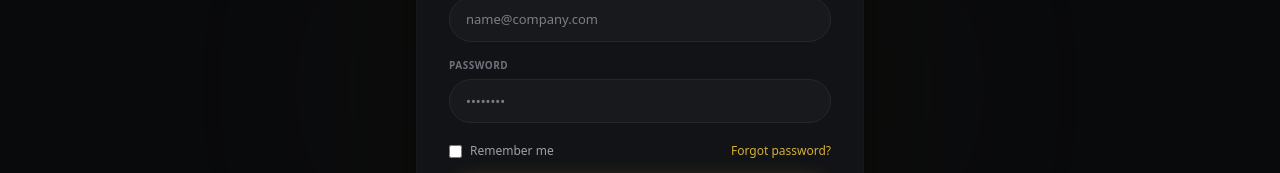
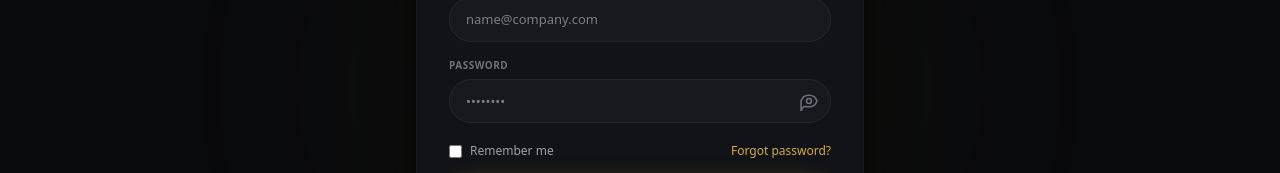
Before and after one commit to 1ewig/stitch-hub, a Next.js app: page /auth/login in a window 1280 px wide. Shown: the part 393-566 px from the top of the page. Built offline with nearby package versions, Linux system fonts and the light colour scheme; no server answers.

Commit message:
feat: implement password visibility eye toggle and remember me email caching

```diff
--- a/src/components/auth/AuthInput.tsx
+++ b/src/components/auth/AuthInput.tsx
@@ -1,4 +1,6 @@
 "use client";
+
+import { useState } from "react";
 
 interface AuthInputProps {
   label: string;
@@ -19,20 +21,61 @@
   required,
   autoComplete,
 }: AuthInputProps) {
+  const [showPassword, setShowPassword] = useState(false);
+  const isPassword = type === "password";
+  const inputType = isPassword ? (showPassword ? "text" : "password") : type;
+
   return (
     <div>
       <label className="block text-[10px] font-bold uppercase tracking-wider text-zinc-500 mb-1.5">
         {label}
       </label>
+      <div className="relative">
         <input
-        type={type}
+          type={inputType}
           required={required}
           value={value}
           onChange={(e) => onChange(e.target.value)}
           autoComplete={autoComplete}
-        className="w-full bg-[#18191d] border border-zinc-800 rounded-xl px-4 py-3 text-sm text-zinc-200 focus:border-[#d4af37] focus:outline-none transition-colors"
+          className={`w-full bg-[#18191d] border border-zinc-800 rounded-xl px-4 py-3 text-sm text-zinc-200 focus:border-[#d4af37] focus:outline-none transition-colors ${
+            isPassword ? "pr-10" : ""
+          }`}
           placeholder={placeholder}
         />
+        {isPassword && (
+          <button
+            type="button"
+            onClick={() => setShowPassword(!showPassword)}
+            className="absolute right-3 top-1/2 -translate-y-1/2 text-zinc-500 hover:text-white transition-colors cursor-pointer"
+          >
+            {showPassword ? (
+              <svg className="w-5 h-5" fill="none" viewBox="0 0 24 24" stroke="currentColor">
+                <path
+                  strokeLinecap="round"
+                  strokeLinejoin="round"
+                  strokeWidth={1.8}
+                  d="M13.875 18.825A10.05 10.05 0 0112 19c-4.478 0-8.268-2.943-9.543-7a9.97 9.97 0 011.563-3.029m5.858.908a3 3 0 114.243 4.243M9.878 9.878l4.242 4.242M9.88 9.88l-3.29-3.29m7.532 7.532l3.29 3.29M3 3l3.59 3.59m0 0A9.953 9.953 0 0112 5c4.478 0 8.268 2.943 9.543 7a10.025 10.025 0 01-4.132 5.411m0 0L21 21"
+                />
+              </svg>
+            ) : (
+              <svg className="w-5 h-5" fill="none" viewBox="0 0 24 24" stroke="currentColor">
+                <path
+                  strokeLinecap="round"
+                  strokeLinejoin="round"
+                  strokeWidth={1.8}
+                  d="M15 12a3 3 0 11-6 0 3 3 0 016 0z"
+                />
+                <path
+                  strokeLinecap="round"
+                  strokeLinejoin="round"
+                  strokeWidth={1.8}
+                  d="M2.458 12C3.732 7.943 7.523 5 12 5c4.478 0 8.268 2.943 9.542 7-1.274 4.057-5.064 7-9.542 7-4.477 0-8.268-2.943-9.542 7z"
+                />
+              </svg>
+            )}
+          </button>
+        )}
+      </div>
     </div>
   );
 }
--- a/src/hooks/useAuth.ts
+++ b/src/hooks/useAuth.ts
@@ -1,6 +1,6 @@
 "use client";
 
-import { useState } from "react";
+import { useState, useEffect } from "react";
 import { createClient } from "../utils/supabase/client";
 
 export function useAuth() {
@@ -12,6 +12,19 @@
   const [email, setEmail] = useState("");
   const [password, setPassword] = useState("");
   const [rememberMe, setRememberMe] = useState(false);
+
+  // Check if email was remembered on mount
+  useEffect(() => {
+    try {
+      const savedEmail = localStorage.getItem("remembered_email");
+      if (savedEmail) {
+        setEmail(savedEmail);
+        setRememberMe(true);
+      }
+    } catch (e) {
+      console.warn("Failed to read from localStorage:", e);
+    }
+  }, []);
 
   const handleSubmit = async (e: React.FormEvent) => {
     e.preventDefault();
@@ -32,6 +45,17 @@
           setError(signInError.message || "Invalid email or password. Please try again.");
           setLoading(false);
         } else {
+          // Handle "Remember me" on successful login
+          try {
+            if (rememberMe) {
+              localStorage.setItem("remembered_email", email);
+            } else {
+              localStorage.removeItem("remembered_email");
+            }
+          } catch (e) {
+            console.warn("Failed to write to localStorage:", e);
+          }
+
           setSuccess("Success! Directing to workspace...");
 
           setTimeout(() => {
```
Lines whose indentation alone changed are shown as unchanged.
